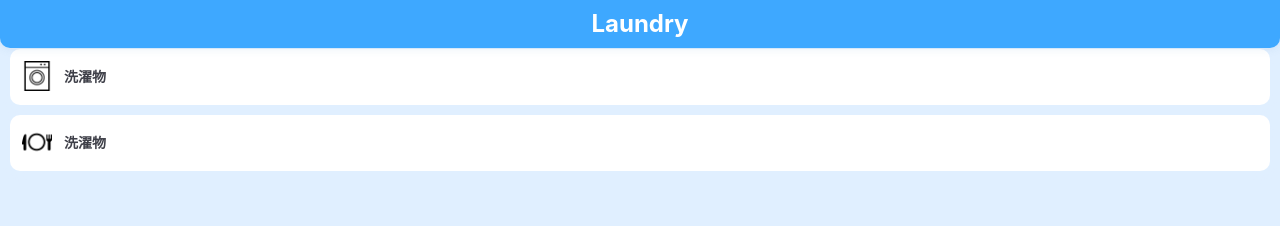
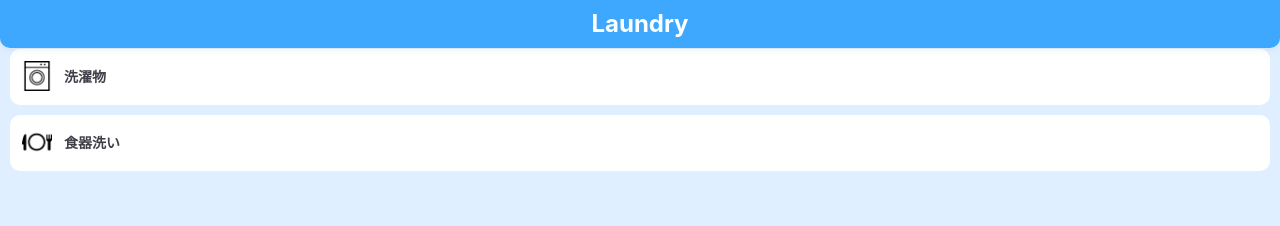
Before and after one commit to MihiroH/laundry-story, a React (Create React App) app: page /categories in a window 1280 px wide. Shown: the top 226 px of the page. Built offline with nearby package versions, Linux system fonts and the light colour scheme.

Commit message:
Fix: text in categories page

```diff
--- a/src/Categories.tsx
+++ b/src/Categories.tsx
@@ -31,11 +31,11 @@ function Categories() {
             <span className="icon">
               <img
                 src={IconDish}
-                alt={categories.cloth}
+                alt={categories.dish}
                 className="icon"
               />
             </span>
-            <span className="cat">{categories.cloth}</span>
+            <span className="cat">{categories.dish}</span>
           </Link>
         </li>
       </ul>
```
